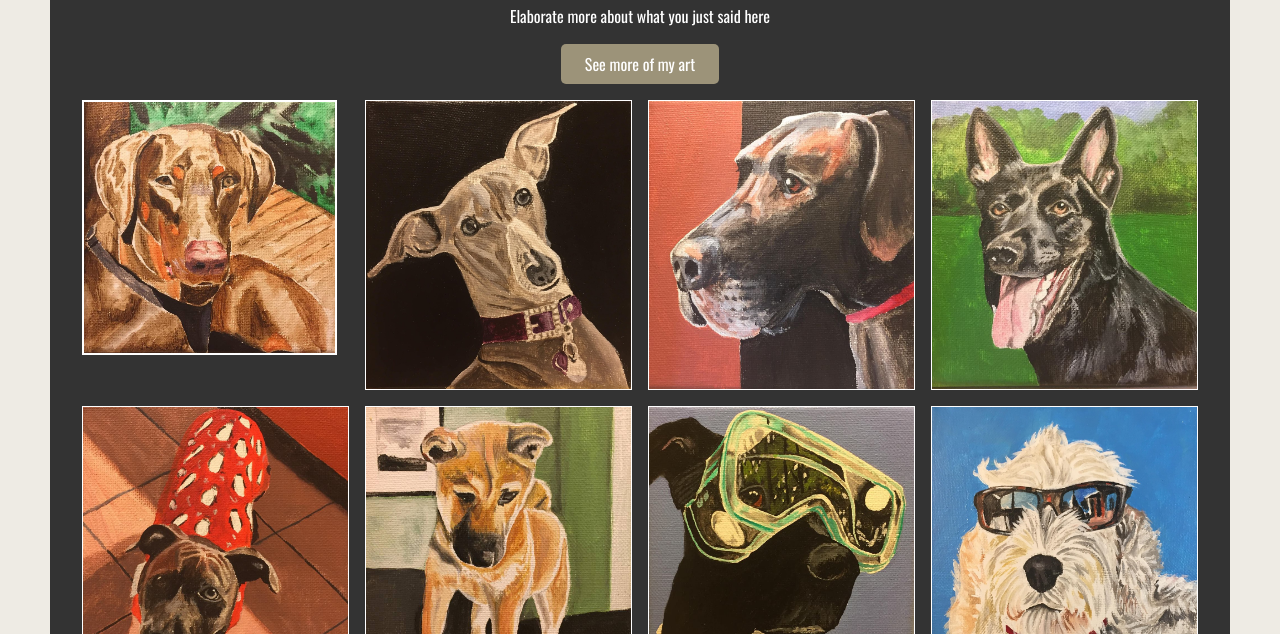
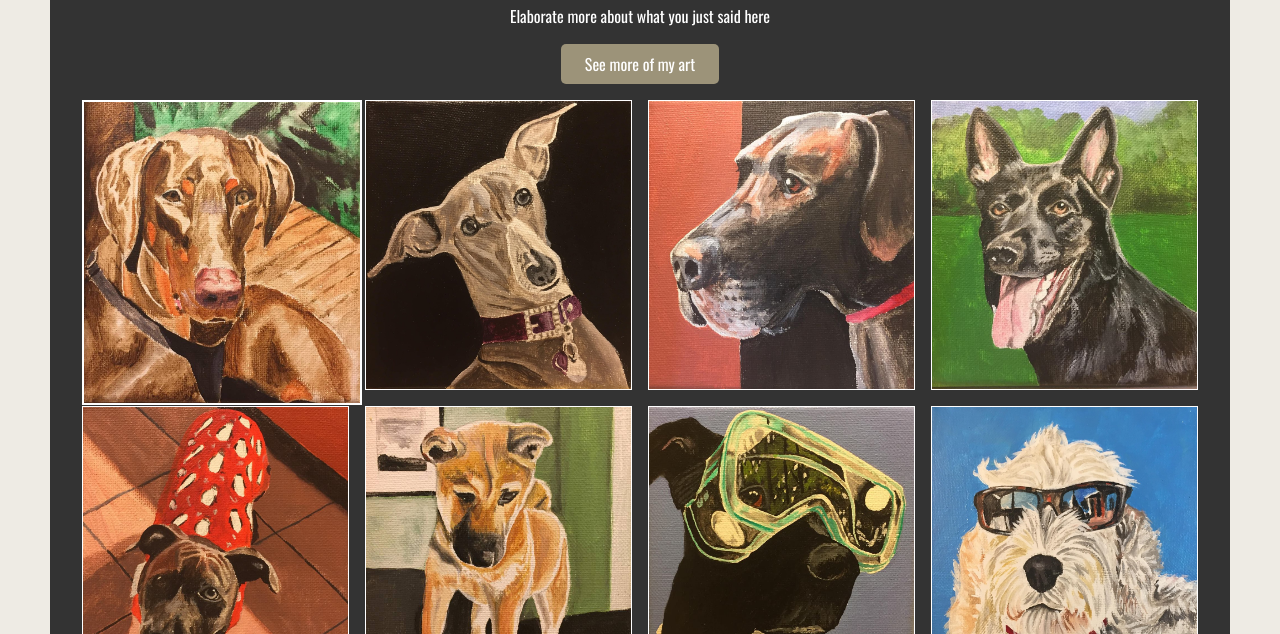
Before and after one commit to ShaunBussard6/artwithjonb, a plain HTML site: page index.html in a window 1280 px wide. In both pictures the pointer is over the picture 215 px from the left and 411 px from the top of the page. Shown: the part 166-800 px from the top of the page. Drawn offline with nearby package versions, Linux system fonts and the light colour scheme.

Commit message:
updated site

```diff
--- a/style.css
+++ b/style.css
@@ -155,8 +155,8 @@ h1, h2, h3, h4, h5, h6 {
 }
 
 .showcase-container .img img:hover {
-width: 255px;
-height: 255px;
+width: 105%;
+height: 105%;
 border: #fff 2px solid;
 }
 
```
Also changed, not shown: about.html (+1 -1 lines), img/montage.jpg (added).
